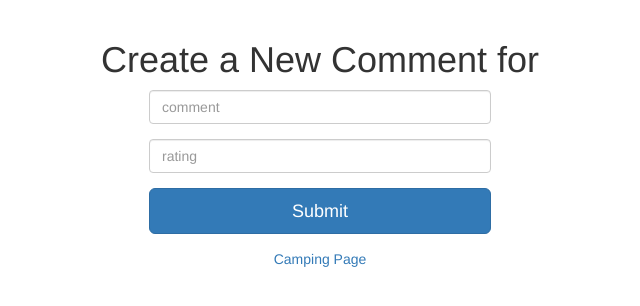
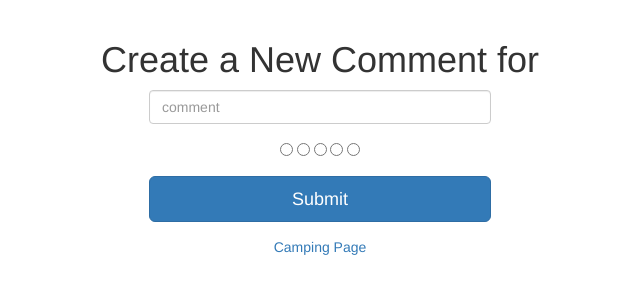
Before and after one commit to Junhano/Yelp-Camp, a Node project: template views/comment/new.ejs in a window 1280 px wide. Shown: the part 52-358 px from the top of the page, without its empty margins (320-960 px from the left). Run offline with Node 20 templates, Linux system fonts and the light colour scheme; the template is opened without the code that fills it, so the values that code supplies are empty; some libraries are stand-ins or nearby versions.

Commit message:
change rating input number bar to radio button

```diff
--- a/routes/comment.js
+++ b/routes/comment.js
@@ -24,7 +24,7 @@ router.post('/campgrounds/:id/comment', middleware.isLoggedIn, function(req, res
 			console.log(err);
 		}
 		else{
-			Comment.create({text: req.body.comment, rating: req.body.rating, author: {id: req.user, username: req.user.username}}, function(err, newcomment){
+			Comment.create({text: req.body.comment, rating: req.body.ratingstar, author: {id: req.user, username: req.user.username}}, function(err, newcomment){
 				if (err){
 					console.log(err)
 				}
--- a/views/comment/new.ejs
+++ b/views/comment/new.ejs
@@ -9,8 +9,12 @@
 			<div class = "form-group">
 				<input class = "form-control" type = 'text' name = "comment" placeholder = 'comment'>
 			</div>
-			<div class = 'form-group'>
-				<input class = "form-control" type = "number" name = "rating" placeholder = "rating">
+			<div class = "form-group">
+				<input type = "radio" name = "ratingstar" id = "one" value = "1">
+				<input type = "radio" name = "ratingstar" id = "two" value = "2">
+				<input type = "radio" name = "ratingstar" id = "three" value = "3">
+				<input type = "radio" name = "ratingstar" id = "four" value = "4">
+				<input type = "radio" name = "ratingstar" id = "five" value = "5">
 			</div>
 			<div class = "form-group">
 				<button class = "btn btn-lg btn-primary btn-block">
```
Also changed, not shown: public/stylesheets/main.css (line endings or trailing spaces).
